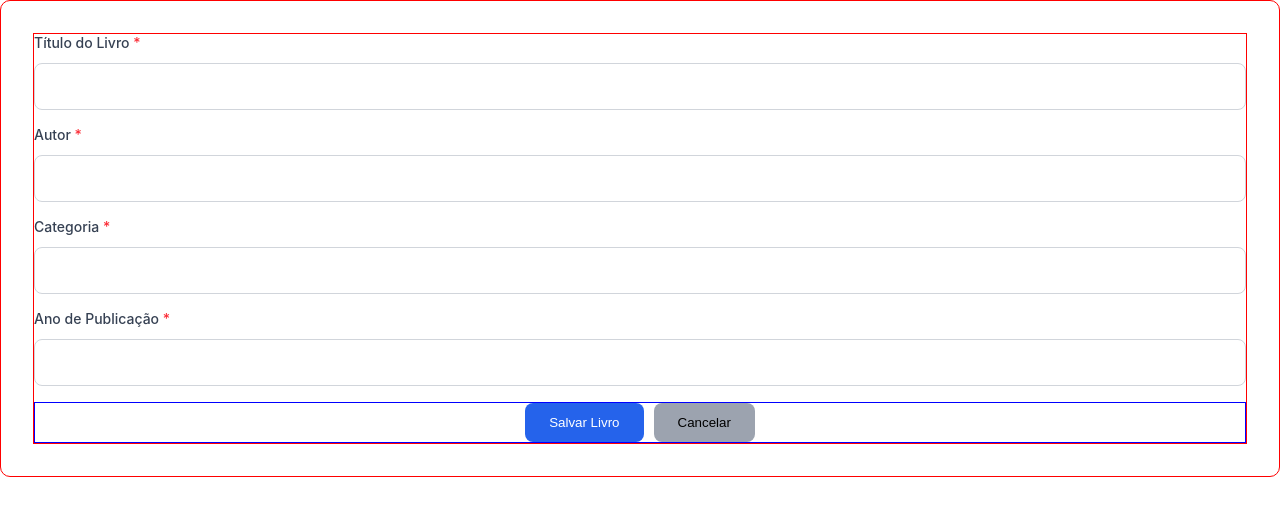
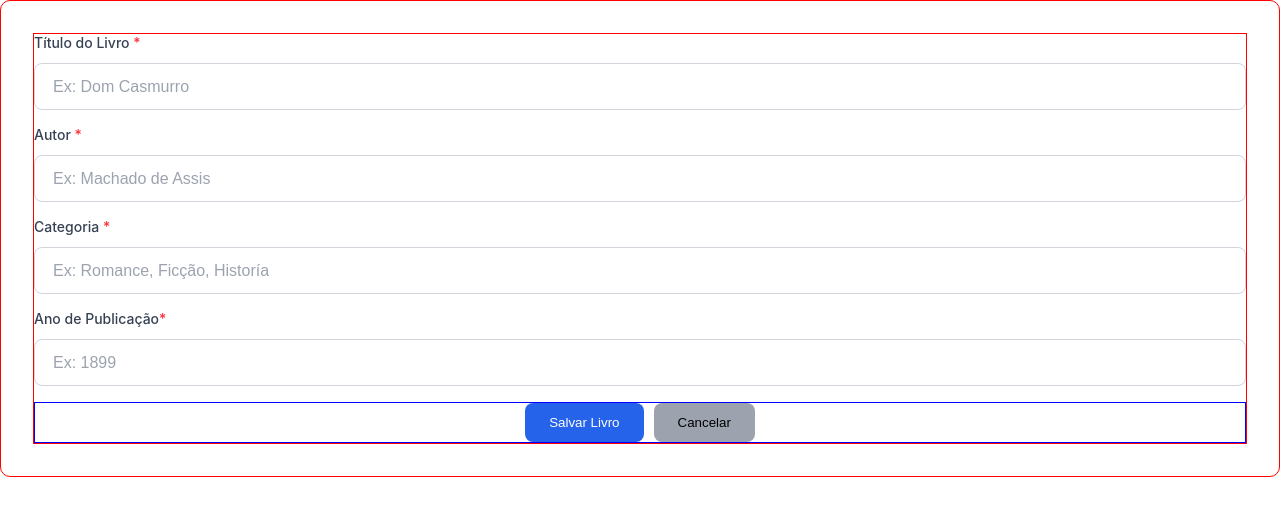
Before and after one commit to BencWislla/Library, a React (Create React App) app: page /RegisterBooks in a window 1280 px wide. Shown: the top 516 px of the page. Built offline with nearby package versions, Linux system fonts and the light colour scheme.

Commit message:
New Registre if Map

```diff
--- a/src/components/FormRegisterBooks/index.jsx
+++ b/src/components/FormRegisterBooks/index.jsx
@@ -3,13 +3,22 @@ import { Input } from "../ui/Input";
 import { ButtonContent, FormContainer, FormRegisterContainer } from "./styles";
 
 export function FormRegisterBooks() {
+  const inputInfo = [
+    { id: 1, text: "Título do Livro ", placeholder: "Ex: Dom Casmurro" },
+    { id: 2, text: "Autor ", placeholder: "Ex: Machado de Assis" },
+    { id: 3, text: "Categoria ", placeholder: "Ex: Romance, Ficção, Historía" },
+    { id: 4, text: "Ano de Publicação", placeholder: "Ex: 1899" },
+  ];
   return (
     <FormContainer>
       <FormRegisterContainer>
-        <Input text={"Título do Livro "} />
-        <Input text={"Autor "} />
-        <Input text={"Categoria "} />
-        <Input text={"Ano de Publicação "} />
+        {inputInfo.map((input) => (
+          <Input
+            key={input.id}
+            text={input.text}
+            placeholder={input.placeholder}
+          />
+        ))}
         <ButtonContent>
           <Button text={"Salvar Livro"} color={"#2563eb"} colorText={"white"} />
           <Button text={"Cancelar"} color={"#9ca3af"} colorText={"black"} />
```
